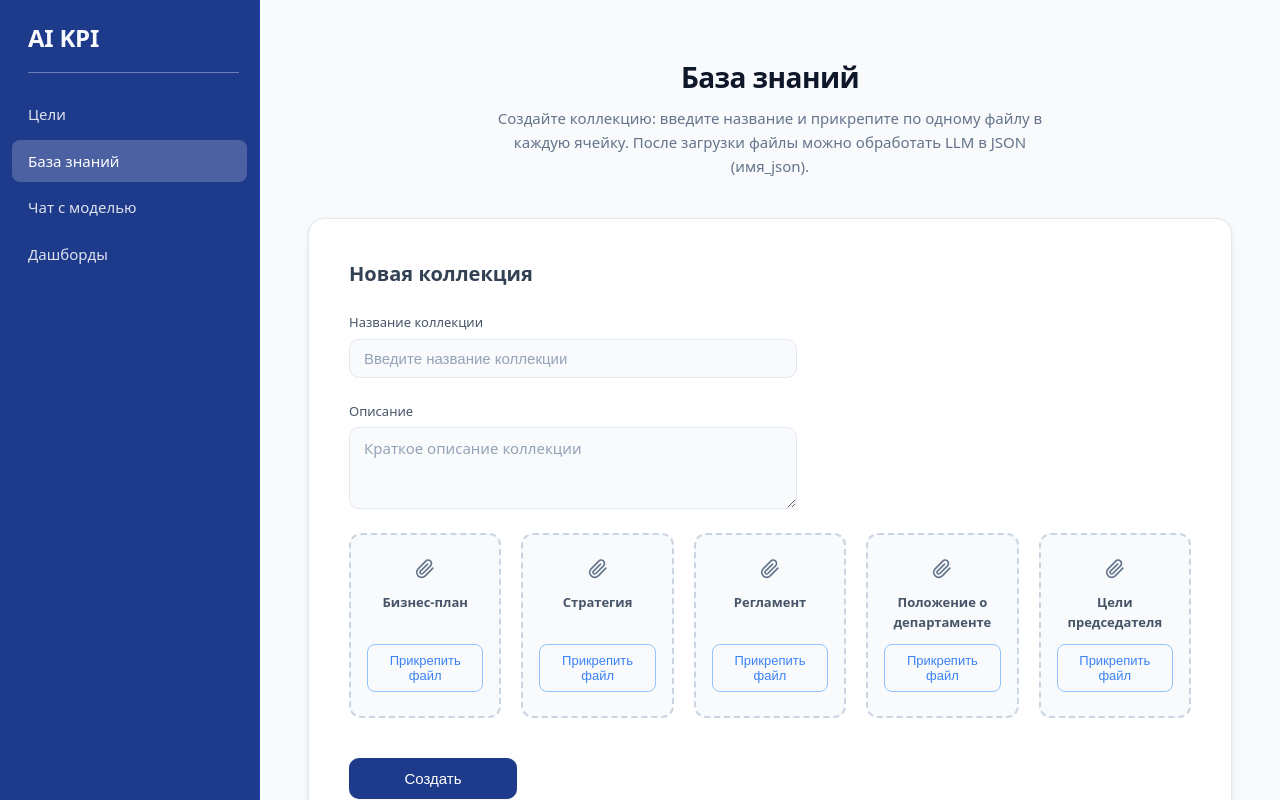
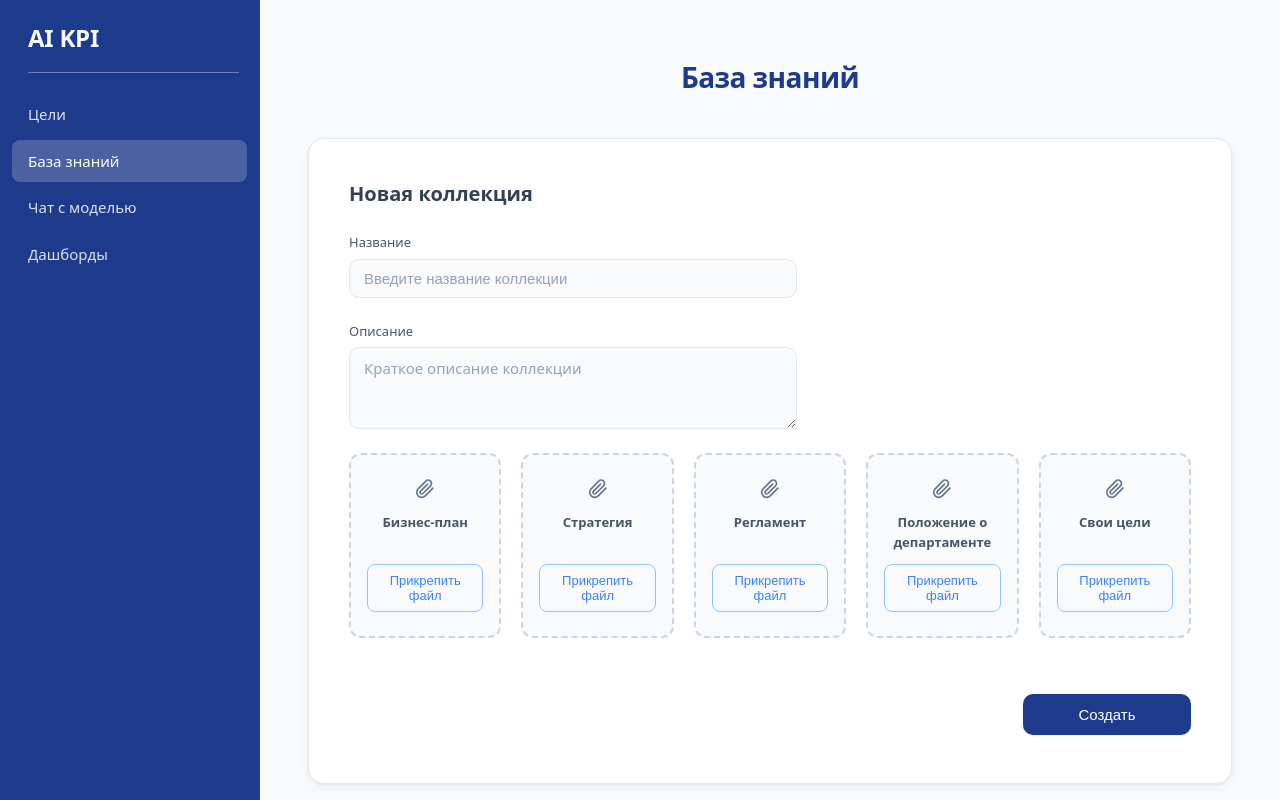
Before and after one commit to sweetd0vee/kpi-agent-front, a React (Vite) app: page /knowledge in a window 1280 px wide. Shown: the top 800 px of the page. Built offline with nearby package versions, Linux system fonts and the light colour scheme; no server answers.

Commit message:
initial commit

```diff
--- a/src/pages/GoalsPage.module.css
+++ b/src/pages/GoalsPage.module.css
@@ -10,17 +10,18 @@
 
 .hero {
   display: flex;
-  align-items: flex-end;
-  justify-content: space-between;
+  align-items: center;
+  justify-content: center;
   gap: 1rem;
   flex-wrap: wrap;
+  text-align: center;
 }
 
 .title {
   margin: 0;
   font-size: 1.75rem;
   font-weight: 700;
-  color: #0f172a;
+  color: #1e3a8a;
   letter-spacing: -0.02em;
 }
 
--- a/src/pages/ImportPage.module.css
+++ b/src/pages/ImportPage.module.css
@@ -16,7 +16,7 @@
   margin: 0 0 0.5rem;
   font-size: 1.75rem;
   font-weight: 700;
-  color: #0f172a;
+  color: #1e3a8a;
   letter-spacing: -0.02em;
 }
 
@@ -70,6 +70,8 @@
 
 /* --- Create card --- */
 .createCard {
+  display: flex;
+  flex-direction: column;
   padding: 2.5rem 2.5rem 3rem;
   margin-bottom: 2.5rem;
   min-height: 320px;
@@ -288,7 +290,10 @@
 }
 
 .createActions {
-  padding-top: 0.5rem;
+  margin-top: auto;
+  padding-top: 1.5rem;
+  display: flex;
+  justify-content: flex-end;
 }
 
 .createBtn {
--- a/src/pages/ImportPage.tsx
+++ b/src/pages/ImportPage.tsx
@@ -20,7 +20,7 @@ const SLOT_TYPES: { id: SlotTypeId; label: string }[] = [
   { id: 'strategy_checklist', label: 'Стратегия' },
   { id: 'reglament_checklist', label: 'Регламент' },
   { id: 'department_goals_checklist', label: 'Положение о департаменте' },
-  { id: 'chairman_goals', label: 'Цели председателя' },
+  { id: 'chairman_goals', label: 'Свои цели' },
 ]
 
 function PaperclipIcon({ className }: { className?: string }) {
@@ -230,15 +230,12 @@ export function ImportPage() {
     <div className={styles.page}>
       <header className={styles.hero}>
         <h1 className={styles.title}>База знаний</h1>
-        <p className={styles.subtitle}>
-          Создайте коллекцию: введите название и прикрепите по одному файлу в каждую ячейку. После загрузки файлы можно обработать LLM в JSON (имя_json).
-        </p>
       </header>
 
       <section className={styles.createCard}>
         <h2 className={styles.createTitle}>Новая коллекция</h2>
         <label className={styles.nameLabel}>
-          Название коллекции
+          Название
           <input
             type="text"
             className={styles.nameInput}
```
